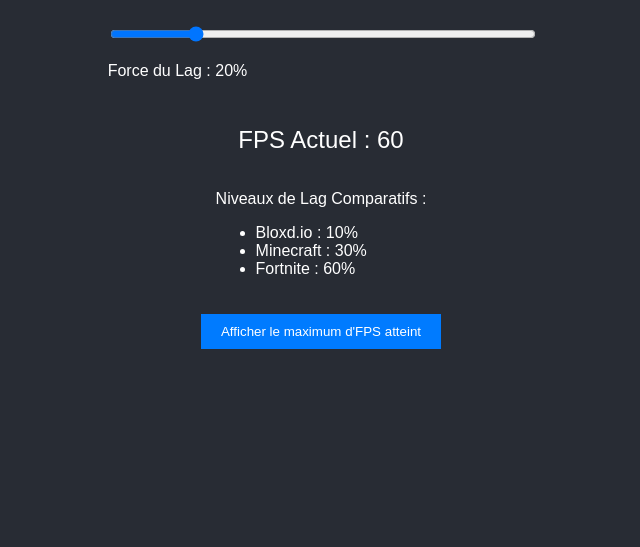
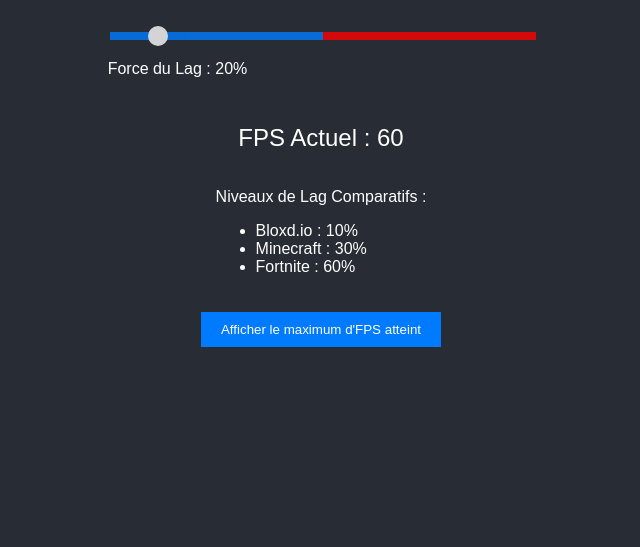
Before and after one commit to Cazozozop/FPS-limit, a plain HTML site: page index.html in a window 1280 px wide. Shown: the part 253-800 px from the top of the page, without its empty margins (319-959 px from the left). Drawn offline with Linux system fonts and the light colour scheme.

Commit message:
Update index.html

```diff
--- a/index.html
+++ b/index.html
@@ -18,7 +18,7 @@
       color: #ffffff;
     }
 
-    /* Slidebar */
+    /* Style du conteneur et du slider */
     .slider-container {
       width: 80%;
       margin: 20px;
@@ -26,6 +26,30 @@
 
     .slider {
       width: 100%;
+      -webkit-appearance: none;
+      height: 8px;
+      background: linear-gradient(to right, #007bff 0%, #007bff 50%, #ff0000 50%, #ff0000 100%);
+      outline: none;
+      opacity: 0.8;
+      transition: opacity 0.2s;
+    }
+
+    .slider::-webkit-slider-thumb {
+      -webkit-appearance: none;
+      appearance: none;
+      width: 20px;
+      height: 20px;
+      background-color: #ffffff;
+      cursor: pointer;
+      border-radius: 50%;
+    }
+
+    .slider::-moz-range-thumb {
+      width: 20px;
+      height: 20px;
+      background-color: #ffffff;
+      cursor: pointer;
+      border-radius: 50%;
     }
 
     /* Compteur d'FPS et de lag */
@@ -57,7 +81,7 @@
 
   <!-- Conteneur de la slidebar pour la force de lag -->
   <div class="slider-container">
-    <input type="range" min="1" max="100" value="20" class="slider" id="lag-slider">
+    <input type="range" min="1" max="200" value="20" class="slider" id="lag-slider">
     <p>Force du Lag : <span id="slider-value">20</span>%</p>
   </div>
 
@@ -92,10 +116,11 @@
     });
 
     function simulateHeavyComputation() {
-      // Simulation de lag avec des calculs mathématiques complexes
+      // Simulation de lag avec des calculs mathématiques intensifiés
       let result = 0;
-      for (let i = 0; i < lagIntensity * 1000; i++) {
-        result += Math.sin(i) * Math.cos(i) / Math.sqrt(i + 1); // Calcul complexe pour alourdir le CPU
+      for (let i = 0; i < lagIntensity * 1500; i++) {
+        result += Math.sin(i) * Math.tan(i) / Math.sqrt(i + 1);
+        result = result % 1000; // Réduit la valeur pour éviter des chiffres trop grands
       }
     }
 
```
